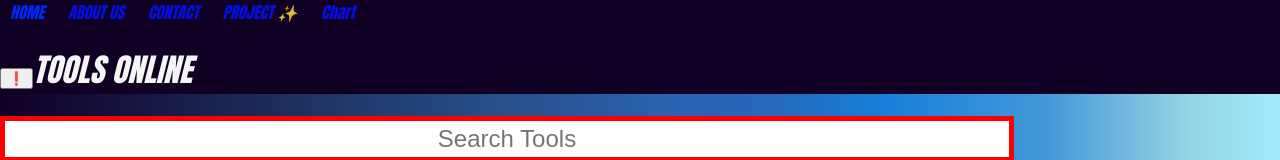
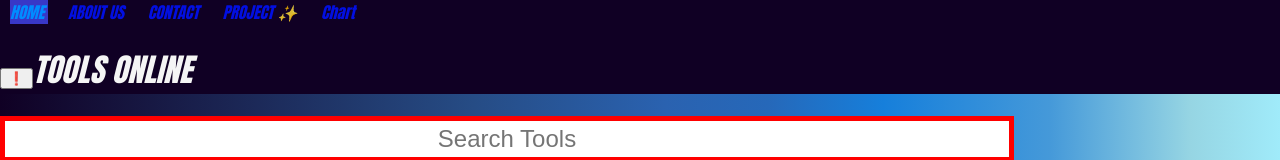
Before and after one commit to Suhair2015/TOOLS-PALACE, a plain HTML site: page index.html in a window 1280 px wide. In both pictures the pointer is over the link "HOME". Shown: the top 160 px of the page. Drawn offline with Linux system fonts and the light colour scheme.

Commit message:
stylenav.css

```diff
--- a/stylenav.css
+++ b/stylenav.css
@@ -1,10 +1,13 @@
 nav a {
     color: #0011ffdc;
    text-decoration: none;
+   display:inline;
 }
 
 a:hover{
-    color: rgb(0, 38, 255);
+    color: rgb(0, 140, 255);
+    transition: background-color 3.5s ease-in-out;
+    background-color: rgb(60, 60, 214);
 }
 
 
```
